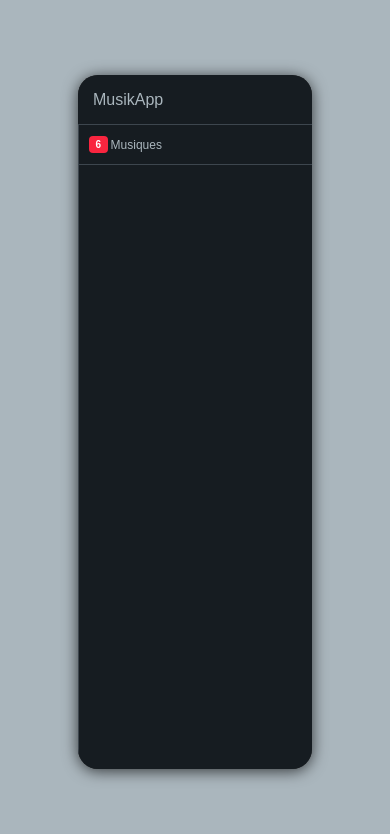
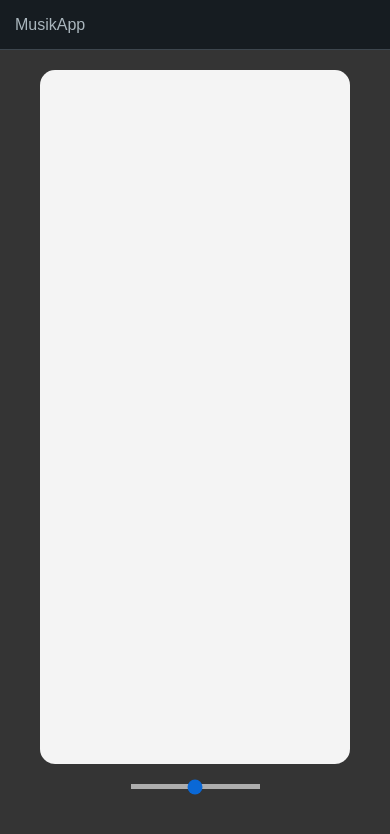
Before and after one commit to dilane3/musikapp, a React (Create React App) app: page / in a window 390 px wide. Shown: the top 834 px of the page. Built offline with nearby package versions, Linux system fonts and the light colour scheme.

Commit message:
adding support on multi screen size

```diff
--- a/src/components/app.module.css
+++ b/src/components/app.module.css
@@ -37,7 +37,7 @@
 /* list of musik */
 
 .aside {
-  width: 300px;
+  width: 200px;
   height: 100%;
   background: #161c21;
   border-left: 1px solid #3d464e;
@@ -66,11 +66,13 @@
 
 .playerSection {
   height: 100%;
-  width: calc(100% - 300px);
+  width: calc(100% - 200px);
   display: flex;
   flex-direction: column;
   justify-content: flex-start;
 }
+
+/* musik controller */
 
 .musikController {
   height: 60px;
@@ -79,6 +81,39 @@
   flex-direction: row;
   justify-content: center;
 }
+
+.musikController input::-webkit-slider-thumb, /* chrome */
+.musikController input::-ms-thumb {
+  width: 1rem;
+  height: 1rem;
+  border: none;
+  border-radius: 50px;
+  background: currentColor;
+}
+
+.musikController input::-moz-range-thumb {  /* chrome */
+  width: 1rem;
+  height: 1rem;
+  border: none;
+  border-radius: 50px;
+  background: currentColor;
+}
+
+.musikController input {
+  -webkit-appearance: none;
+  padding: 0;
+  font: inherit;
+  height: 5px;
+  outline: none;
+  color: red !important;
+  opacity: .8;
+  background: #CCC;
+  box-sizing: border-box;
+  transition: opacity .2s;
+  cursor: pointer;
+}
+
+/* musik info section  */
 
 .musikInfo {
   width: 100%;
@@ -95,3 +130,50 @@
   background: #f4f4f4;
   border-radius: 15px;
 }
+
+@media screen and (max-width: 767px) {
+  .frame {
+    width: 80%;
+  }
+}
+
+@media screen and (max-width: 575px) {
+  .playerSection {
+    width: 100%;
+  }
+
+  .aside {
+    display: none;
+    width: 100%;
+  }
+
+  .frame {
+    top: 0;
+    bottom: 0;
+    left: 0;
+    right: 0;
+    transform: translate(0, 0);
+    height: 100%;
+    width: 100%;
+    border-radius: 0;
+  }
+}
+
+@media screen and (max-height: 500px) {
+  .frame {
+    height: calc(100vh - 80px);
+  }
+}
+
+@media screen and (max-height: 500px) and (max-width: 575px) {
+  .frame {
+    top: 0;
+    bottom: 0;
+    left: 0;
+    right: 0;
+    transform: translate(0, 0);
+    height: 100%;
+    width: 100%;
+    border-radius: 0;
+  }
+}
--- a/src/components/tools/MusikPlayer.jsx
+++ b/src/components/tools/MusikPlayer.jsx
@@ -11,7 +11,7 @@ const MusikPlayer = () => {
         </article>
       </div>
       <div className={styles.musikController}>
-        control
+        <input type="range" />
       </div>
     </section>
   )
```
